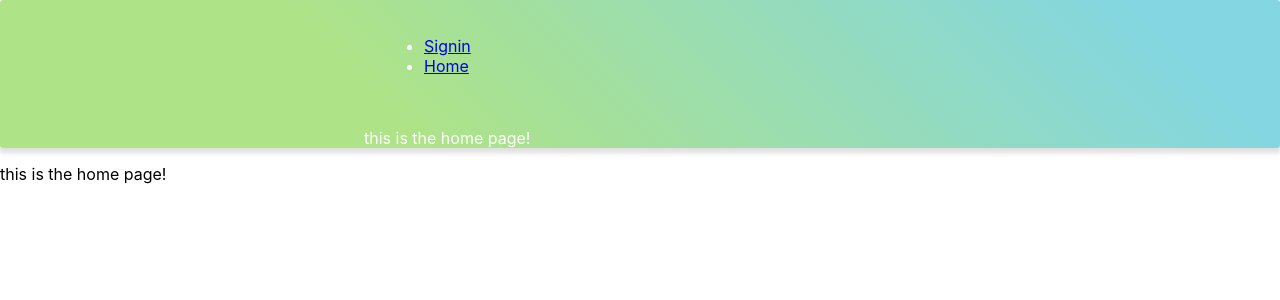
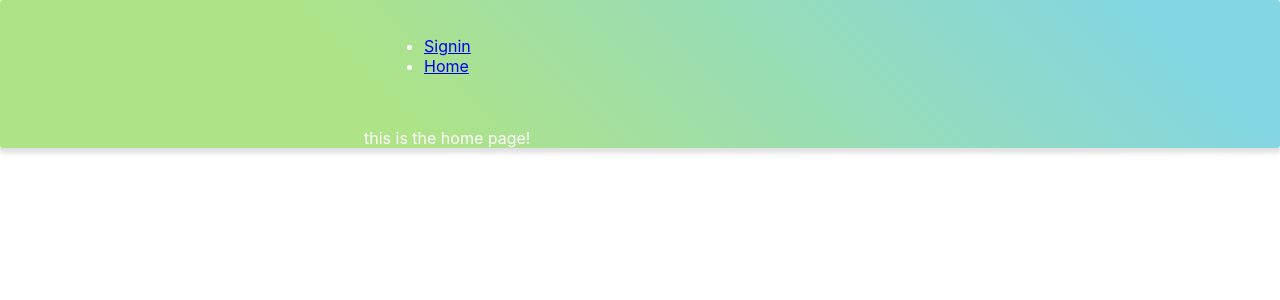
Before and after one commit to Ramenable/on-the-hill, a React (Create React App) app in the folder frontend/: page /home in a window 1280 px wide. Shown: the top 300 px of the page. Built offline with nearby package versions, Linux system fonts and the light colour scheme; no server answers.

Commit message:
kjzdbxfvikjzdfbv

```diff
--- a/frontend/src/App.js
+++ b/frontend/src/App.js
@@ -131,8 +131,8 @@ function App() {
           </Switch>
         </Container>
       </div >
-      <Route path='/signin' component={Signin}></Route>
-      <Route path='/home' component={Home}></Route>
+      {/* <Route path='/' component={Signin}></Route>
+      <Route path='/home' component={Home}></Route> */}
 
     </Router>
   );
```
